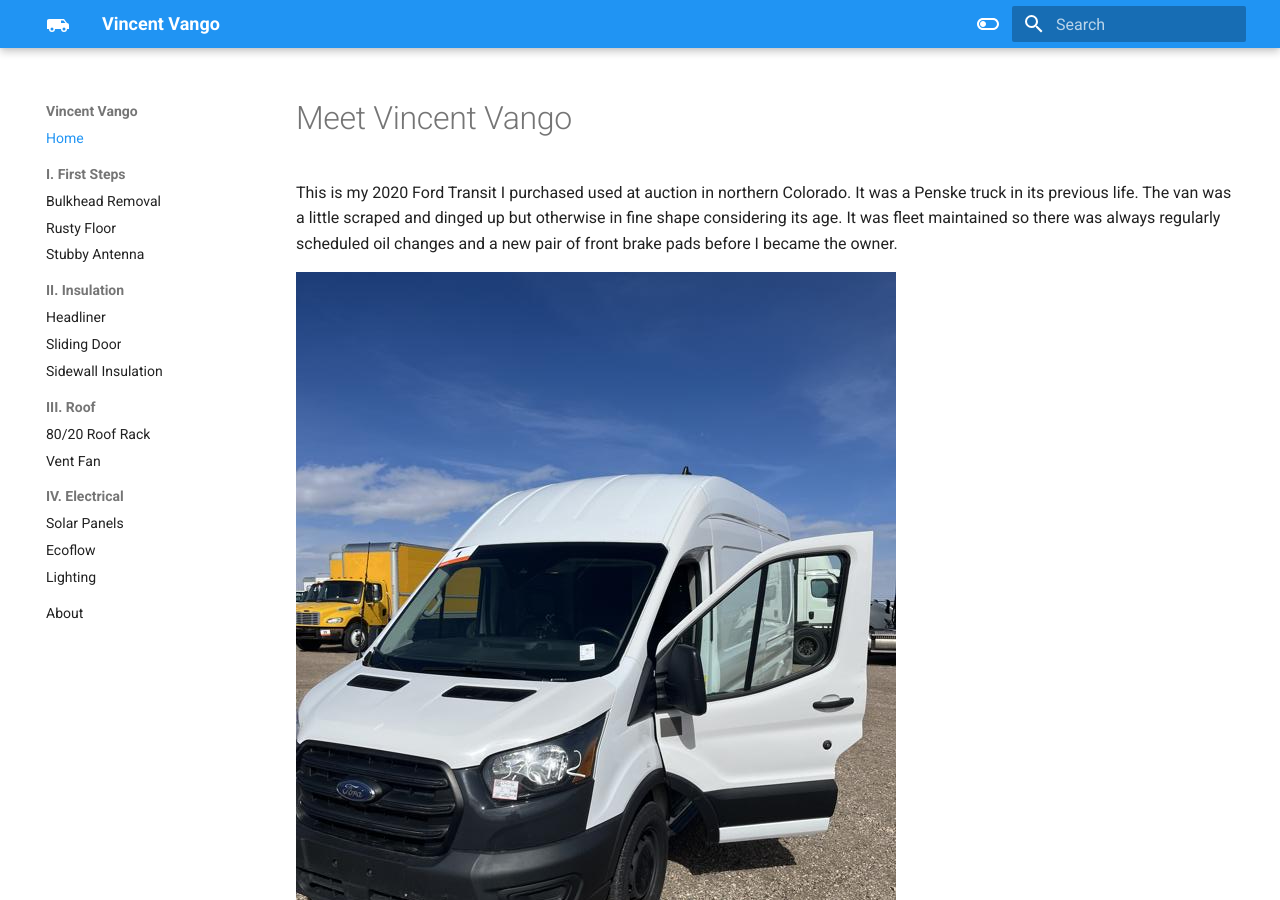
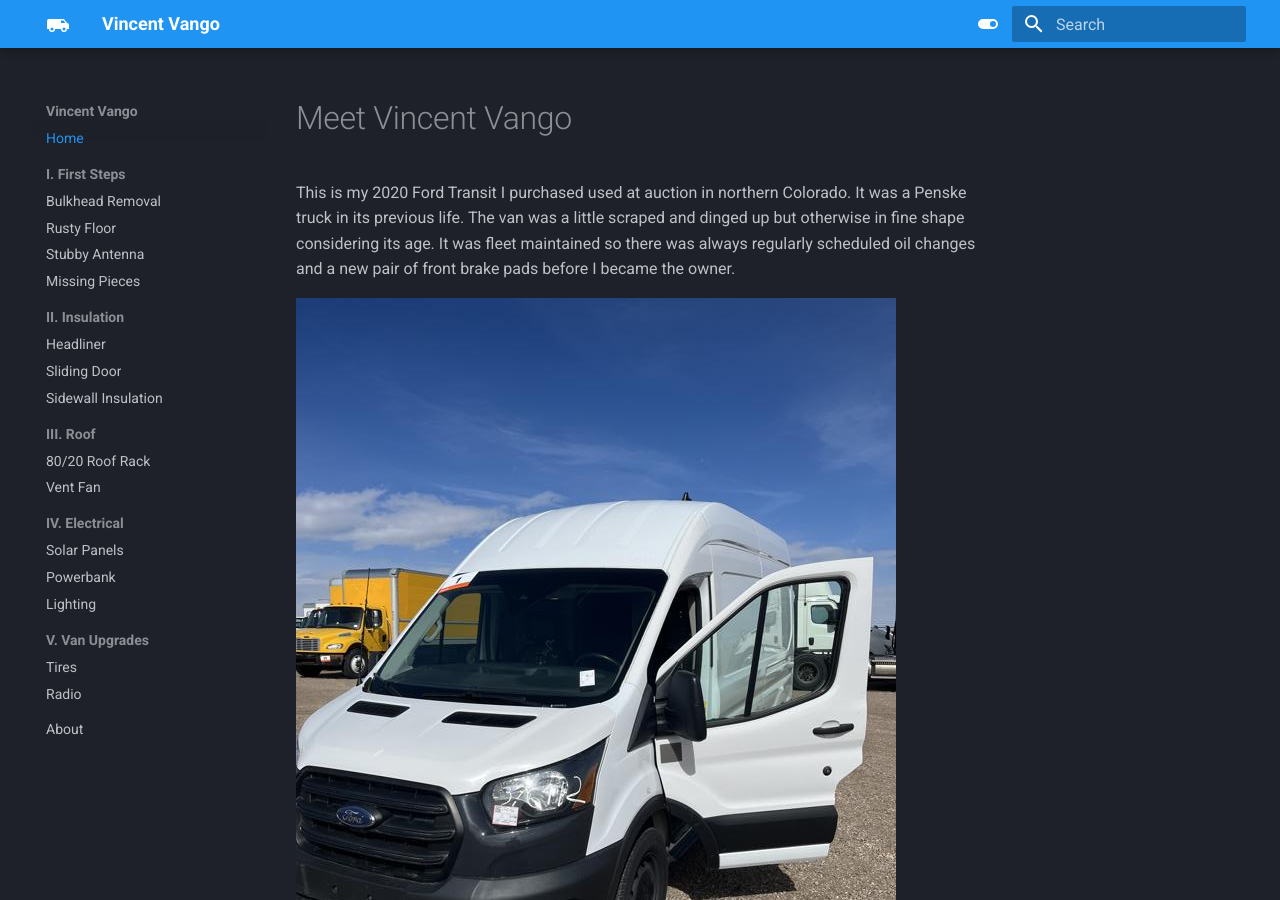
Before and after one commit to caseyjdavis/vango, an MkDocs documentation site: the page built from docs/index.md, in a window 1280 px wide and 900 px high. Built offline with MkDocs 1.6.1 and Material for MkDocs 9.7.7, drawn with Linux system fonts in a browser that asks for light colours; emoji names are drawn with the system emoji font.

Commit message:
add pages

```diff
--- a/mkdocs.yml
+++ b/mkdocs.yml
@@ -5,10 +5,9 @@
     logo: material/van-utility
   name: material
   features:
+    - header.autohide
     - navigation.sections
-    - navigation.expand
-    - navigation.path
-    - toc.integrate
+    - navigation.top
     - search.suggest
     - search.highlight
     - content.tabs.link
@@ -16,8 +15,7 @@
     - content.code.copy
   language: en
   palette:
-    - media: "(prefers-color-scheme: dark)"
-      scheme: slate
+    - scheme: slate
       toggle:
         icon: material/toggle-switch
         name: Switch to Light mode
@@ -46,6 +44,7 @@
     - 'Bulkhead Removal': 'bulkhead-removal.md'
     - 'Rusty Floor': 'rusty-floor.md'
     - 'Stubby Antenna': 'stubby-antenna.md'
+    - 'Missing Pieces': 'missing-pieces.md'
   - 'II. Insulation':
     - 'Headliner': 'headliner-insulation.md'
     - 'Sliding Door': 'slider-insulation.md'
@@ -55,8 +54,11 @@
     - 'Vent Fan': 'maxxfan.md'
   - 'IV. Electrical':
     - 'Solar Panels': 'solar-panels.md'
-    - 'Ecoflow': 'ecoflow.md'
+    - 'Powerbank': 'ecoflow.md'
     - 'Lighting': 'lighting.md'
+  - 'V. Van Upgrades':
+    - 'Tires': 'tires.md'
+    - 'Radio': 'radio.md'
   - About: 'about.md'
 
 
```
Also changed, not shown: docs/lighting.md (+23 -1 lines), docs/missing-pieces.md (added, +1 -0 lines), docs/radio.md (added, +1 -0 lines), docs/tires.md (added, +1 -0 lines), docs/assets/lighting-01.png (added), docs/assets/lighting-02.jpg (added), docs/assets/lighting-03.jpg (added), 1 other file.
